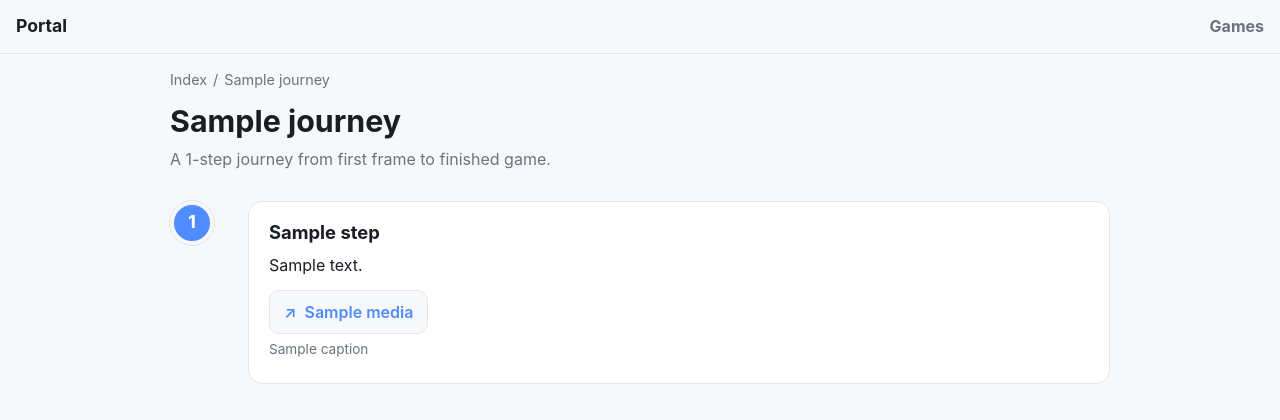
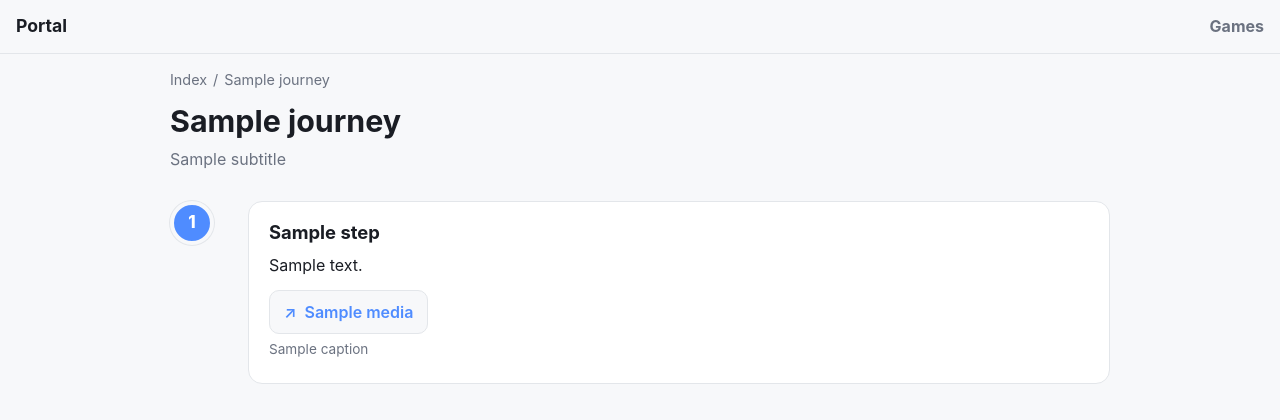
Before and after one commit to batu/portal, a FastAPI app: template gallery/templates/journey.html in a window 1280 px wide. Shown: the top 420 px of the page. Run offline with FastAPI, Linux system fonts and the light colour scheme; the template is opened without the code that fills it: most values are stand-ins (such as "Sample title", 1, 10 or a date in 2020); some libraries are stand-ins or nearby versions.

Commit message:
Render journey step summaries as markdown; add optional journey subtitle
Journeys were built for game stories, but they are now also carrying research
status docs. Two things broke that use:

- Step summaries are authored as markdown and were rendered as literal text, so
  '**bold**' and list syntax showed raw. They now go through md_lib.markdown()
  and the existing _sanitize_context_html() — the same path game changelogs
  already use, so no new machinery and scripts are still stripped.
- The lede was hardcoded to 'from first frame to finished game'. A journey doc
  may now carry an optional 'subtitle'; journeys that omit it keep the original
  copy unchanged.

Tests cover markdown rendering, script stripping, and that the subtitle is
optional and non-breaking. Full suite: 356 passed.

Co-Authored-By: Claude Opus 4.8 (1M context) <noreply@anthropic.com>

```diff
--- a/gallery/server.py
+++ b/gallery/server.py
@@ -1399,6 +1399,11 @@ def _validate_journey_doc(payload: dict) -> dict:
     if len(steps) > MAX_JOURNEY_STEPS:
         raise HTTPException(status_code=400, detail=f"a journey may have at most {MAX_JOURNEY_STEPS} steps")
     doc = {"steps": [_validate_journey_step(step, step_index) for step_index, step in enumerate(steps)]}
+    # Optional one-line lede. Journeys are no longer only game stories, so a
+    # producer can name what this page is instead of inheriting the game copy.
+    subtitle = _bounded_optional_text(payload.get("subtitle"), "subtitle", MAX_TITLE_LENGTH)
+    if subtitle is not None:
+        doc["subtitle"] = subtitle
     if len(json.dumps(doc).encode("utf-8")) > MAX_BODY_JSON_BYTES:
         raise HTTPException(status_code=400, detail="journey doc is too large")
     _validate_json_response_safe(doc)
@@ -2360,9 +2365,13 @@ def _journey_step_context(step: dict, status_map: dict[str, dict]) -> dict:
     request_ctx = None
     if isinstance(request_id, str) and request_id:
         request_ctx = _journey_request_context(request_id, status_map)
+    summary = step.get("summary") if isinstance(step.get("summary"), str) else None
     return {
         "title": step.get("title") or "Untitled step",
-        "summary": step.get("summary") if isinstance(step.get("summary"), str) else None,
+        "summary": summary,
+        # Summaries are authored as markdown; render them the same way game
+        # changelogs are, so lists and emphasis survive instead of showing raw.
+        "summary_html": _sanitize_context_html(md_lib.markdown(summary)) if summary else None,
         "media": media,
         "request": request_ctx,
     }
@@ -2384,7 +2393,7 @@ def web_journey_detail(request: Request, slug: str):
     response = templates.TemplateResponse(
         request,
         "journey.html",
-        {"journey": journey, "steps": steps},
+        {"journey": journey, "steps": steps, "subtitle": doc.get("subtitle")},
     )
     response.headers["Referrer-Policy"] = "no-referrer"
     _maybe_set_cookie(response, request)
--- a/gallery/templates/journey.html
+++ b/gallery/templates/journey.html
@@ -11,7 +11,7 @@
 
   <header class="journey-header">
     <h1>{{ journey.title }}</h1>
-    <p class="journey-lede">A {{ steps|length }}-step journey from first frame to finished game.</p>
+    <p class="journey-lede">{% if subtitle %}{{ subtitle }}{% else %}A {{ steps|length }}-step journey from first frame to finished game.{% endif %}</p>
   </header>
 
   {% if not steps %}
@@ -24,7 +24,8 @@
       <div class="journey-node" aria-hidden="true">{{ loop.index }}</div>
       <div class="journey-step-body">
         <h2 class="journey-step-title">{{ step.title }}</h2>
-        {% if step.summary %}<p class="journey-summary">{{ step.summary }}</p>{% endif %}
+        {% if step.summary_html %}<div class="journey-summary">{{ step.summary_html|safe }}</div>
+        {% elif step.summary %}<p class="journey-summary">{{ step.summary }}</p>{% endif %}
 
         {% if step.media %}
         <div class="journey-media">
```
Also changed, not shown: tests/test_journeys.py (+37 -0 lines).
